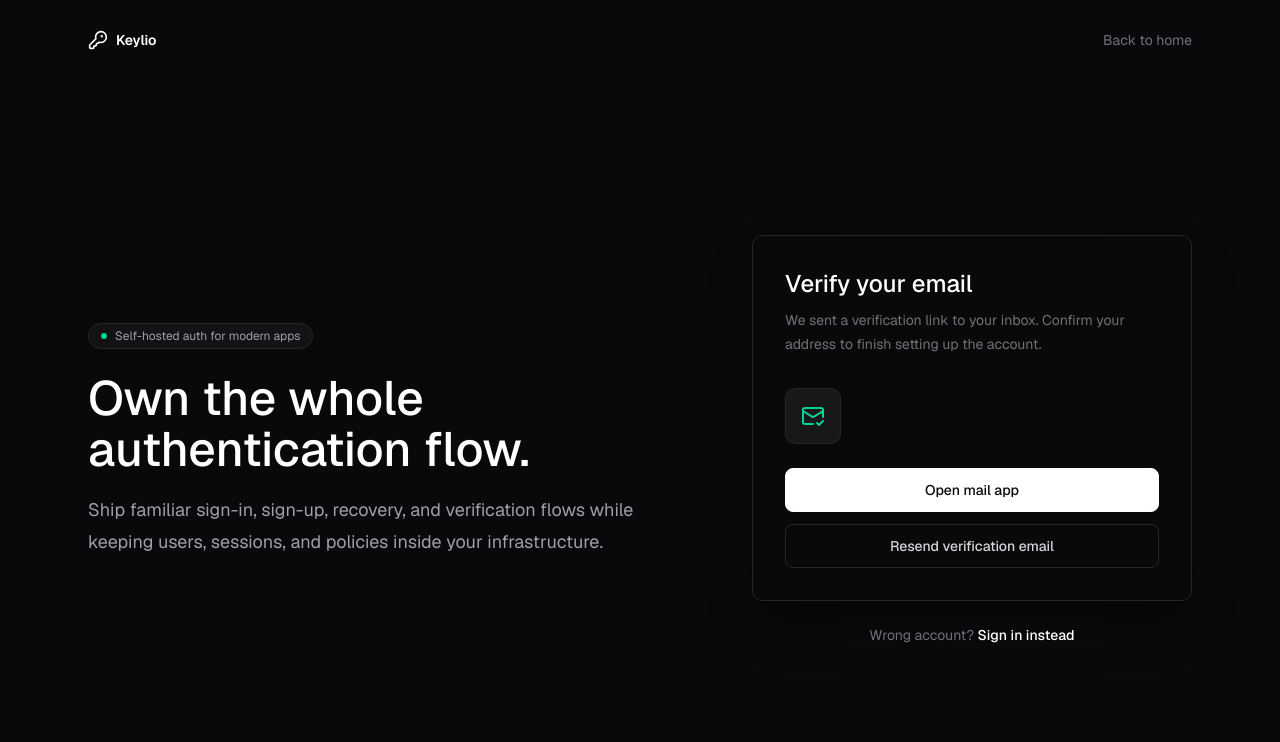
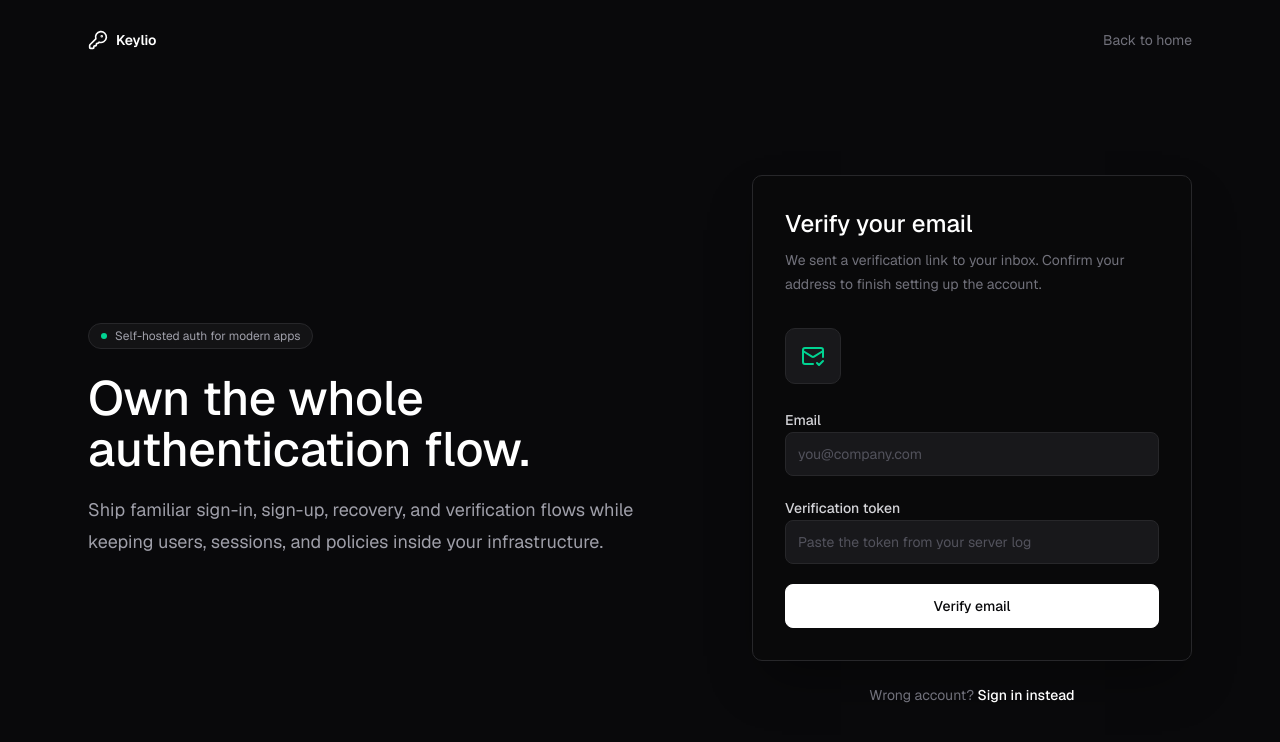
Before and after one commit to akshaywritescode/keylio, a Next.js app: page /verify-mail in a window 1280 px wide. Shown: the top 742 px of the page. Built offline with nearby package versions, Linux system fonts and the light colour scheme.

Commit message:
feat: add email verification flow

```diff
--- a/app/(auth)/sign-in/page.tsx
+++ b/app/(auth)/sign-in/page.tsx
@@ -1,9 +1,18 @@
 import { AuthShell, SignIn } from "@/components/auth"
 
-export default function SignInPage() {
+type SignInPageProps = {
+  searchParams: Promise<{
+    email?: string
+    verified?: string
+  }>
+}
+
+export default async function SignInPage({ searchParams }: SignInPageProps) {
+  const { email, verified } = await searchParams
+
   return (
     <AuthShell>
-      <SignIn />
+      <SignIn email={email} verified={verified === "1"} />
     </AuthShell>
   )
 }
--- a/app/(auth)/verify-mail/page.tsx
+++ b/app/(auth)/verify-mail/page.tsx
@@ -1,9 +1,17 @@
 import { AuthShell, VerifyEmail } from "@/components/auth"
 
-export default function VerifyMailPage() {
+type VerifyMailPageProps = {
+  searchParams: Promise<{
+    email?: string
+  }>
+}
+
+export default async function VerifyMailPage({ searchParams }: VerifyMailPageProps) {
+  const { email } = await searchParams
+
   return (
     <AuthShell>
-      <VerifyEmail />
+      <VerifyEmail email={email} />
     </AuthShell>
   )
 }
--- a/components/auth/sign-in.tsx
+++ b/components/auth/sign-in.tsx
@@ -5,12 +5,16 @@ type SignInProps = {
   signUpUrl?: string
   forgotPasswordUrl?: string
   afterSignInUrl?: string
+  email?: string
+  verified?: boolean
 }
 
 export function SignIn({
   signUpUrl = "/sign-up",
   forgotPasswordUrl = "/forgot-password",
   afterSignInUrl = "/dashboard",
+  email,
+  verified,
 }: SignInProps) {
   return (
     <AuthCard
@@ -32,8 +36,20 @@ export function SignIn({
       </div>
 
       <form className="space-y-5">
+        {verified ? (
+          <p className="rounded-md border border-emerald-500/30 bg-emerald-500/10 px-3 py-2 text-sm text-emerald-200">
+            Email verified. You can sign in now.
+          </p>
+        ) : null}
         <input type="hidden" name="redirect_url" value={afterSignInUrl} />
-        <AuthField id="email" label="Email" type="email" placeholder="you@company.com" autoComplete="email" />
+        <AuthField
+          id="email"
+          label="Email"
+          type="email"
+          placeholder="you@company.com"
+          autoComplete="email"
+          defaultValue={email}
+        />
         <PasswordField
           id="password"
           label="Password"
--- /dev/null
+++ b/components/auth/verify-email-action.ts
@@ -0,0 +1,99 @@
+"use server"
+
+import { redirect } from "next/navigation"
+import { z } from "zod"
+import { prisma } from "@/lib/db/prisma"
+import { hashAuthToken } from "@/lib/auth"
+
+export type VerifyEmailActionState = {
+  values?: {
+    email?: string
+    token?: string
+  }
+  errors?: {
+    email?: string
+    token?: string
+    form?: string
+  }
+}
+
+const verifyEmailSchema = z.object({
+  email: z.string().trim().email("Enter a valid email address.").max(255, "Email must be 255 characters or less."),
+  token: z.string().trim().min(16, "Enter the verification token."),
+})
+
+export async function verifyEmailAction(
+  _: VerifyEmailActionState,
+  formData: FormData,
+): Promise<VerifyEmailActionState> {
+  const rawValues = {
+    email: String(formData.get("email") ?? ""),
+    token: String(formData.get("token") ?? ""),
+  }
+
+  const parsed = verifyEmailSchema.safeParse(rawValues)
+  const values = {
+    email: rawValues.email,
+    token: rawValues.token,
+  }
+
+  if (!parsed.success) {
+    const fieldErrors = parsed.error.flatten().fieldErrors
+
+    return {
+      values,
+      errors: {
+        email: fieldErrors.email?.[0],
+        token: fieldErrors.token?.[0],
+      },
+    }
+  }
+
+  const email = parsed.data.email.toLowerCase()
+  const tokenHash = hashAuthToken(parsed.data.token)
+  const now = new Date()
+
+  const verificationToken = await prisma.emailVerificationToken.findFirst({
+    where: {
+      email,
+      tokenHash,
+      usedAt: null,
+      expiresAt: {
+        gt: now,
+      },
+    },
+    include: {
+      user: true,
+    },
+  })
+
+  if (!verificationToken) {
+    return {
+      values,
+      errors: {
+        form: "This verification token is invalid or expired.",
+      },
+    }
+  }
+
+  await prisma.$transaction([
+    prisma.user.update({
+      where: {
+        id: verificationToken.userId,
+      },
+      data: {
+        emailVerifiedAt: verificationToken.user.emailVerifiedAt ?? now,
+      },
+    }),
+    prisma.emailVerificationToken.update({
+      where: {
+        id: verificationToken.id,
+      },
+      data: {
+        usedAt: now,
+      },
+    }),
+  ])
+
+  redirect(`/sign-in?verified=1&email=${encodeURIComponent(email)}`)
+}
--- /dev/null
+++ b/components/auth/verify-email-form.tsx
@@ -0,0 +1,59 @@
+"use client"
+
+import { useActionState } from "react"
+import { useFormStatus } from "react-dom"
+import { AuthButton, AuthField } from "./auth-shell"
+import { verifyEmailAction, type VerifyEmailActionState } from "./verify-email-action"
+
+type VerifyEmailFormProps = {
+  email?: string
+}
+
+const initialState: VerifyEmailActionState = {}
+
+export function VerifyEmailForm({ email }: VerifyEmailFormProps) {
+  const [state, formAction] = useActionState(verifyEmailAction, {
+    ...initialState,
+    values: {
+      email,
+    },
+  })
+
+  return (
+    <form action={formAction} className="space-y-5">
+      {state.errors?.form ? (
+        <p className="rounded-md border border-red-500/30 bg-red-500/10 px-3 py-2 text-sm text-red-200">
+          {state.errors.form}
+        </p>
+      ) : null}
+      <AuthField
+        id="email"
+        label="Email"
+        type="email"
+        placeholder="you@company.com"
+        autoComplete="email"
+        defaultValue={state.values?.email}
+        error={state.errors?.email}
+      />
+      <AuthField
+        id="token"
+        label="Verification token"
+        placeholder="Paste the token from your server log"
+        autoComplete="one-time-code"
+        defaultValue={state.values?.token}
+        error={state.errors?.token}
+      />
+      <SubmitButton />
+    </form>
+  )
+}
+
+function SubmitButton() {
+  const { pending } = useFormStatus()
+
+  return (
+    <AuthButton type="submit" disabled={pending}>
+      {pending ? "Verifying..." : "Verify email"}
+    </AuthButton>
+  )
+}
--- a/components/auth/verify-email.tsx
+++ b/components/auth/verify-email.tsx
@@ -1,12 +1,14 @@
 import Link from "next/link"
 import { MailCheck } from "lucide-react"
-import { AuthButton, AuthCard } from "./auth-shell"
+import { AuthCard } from "./auth-shell"
+import { VerifyEmailForm } from "./verify-email-form"
 
 type VerifyEmailProps = {
+  email?: string
   signInUrl?: string
 }
 
-export function VerifyEmail({ signInUrl = "/sign-in" }: VerifyEmailProps) {
+export function VerifyEmail({ email, signInUrl = "/sign-in" }: VerifyEmailProps) {
   return (
     <AuthCard
       title="Verify your email"
@@ -23,12 +25,7 @@ export function VerifyEmail({ signInUrl = "/sign-in" }: VerifyEmailProps) {
       <div className="mb-6 flex h-14 w-14 items-center justify-center rounded-lg border border-zinc-800 bg-zinc-900">
         <MailCheck className="h-6 w-6 text-emerald-400" />
       </div>
-      <div className="space-y-3">
-        <AuthButton type="button">Open mail app</AuthButton>
-        <AuthButton type="button" variant="secondary">
-          Resend verification email
-        </AuthButton>
-      </div>
+      <VerifyEmailForm email={email} />
     </AuthCard>
   )
 }
```
